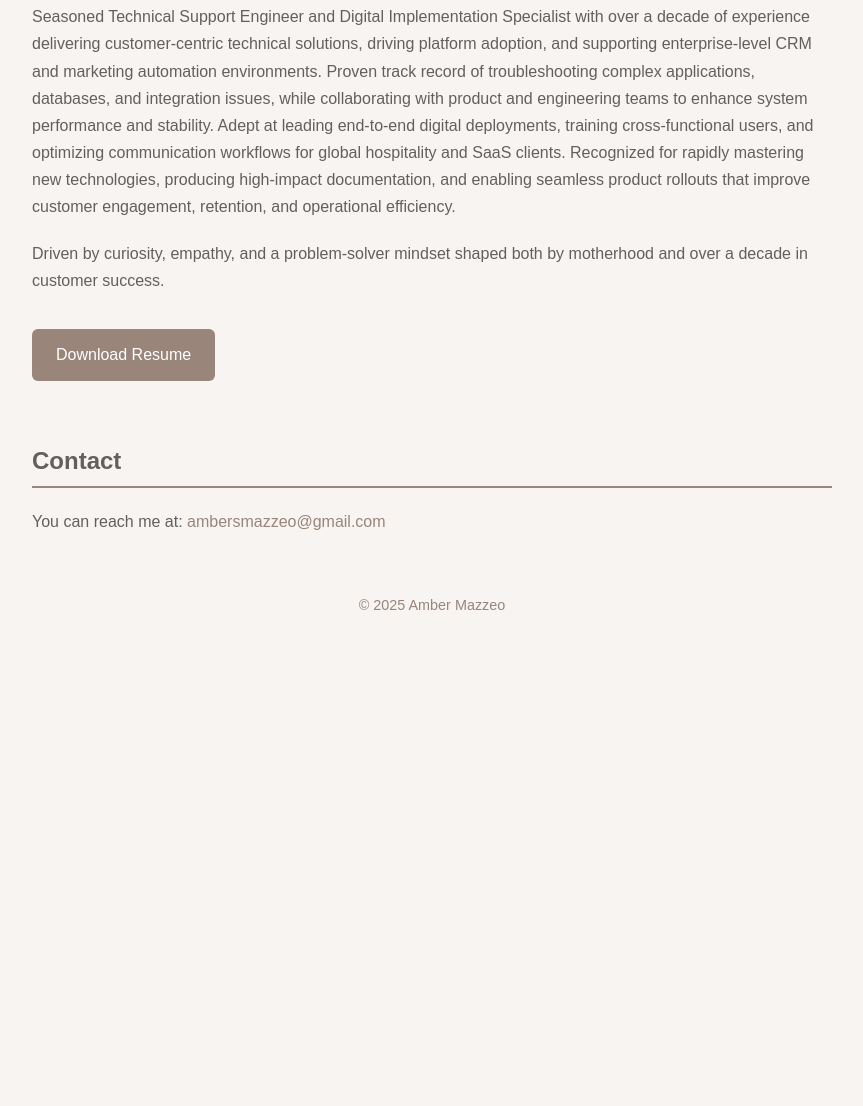
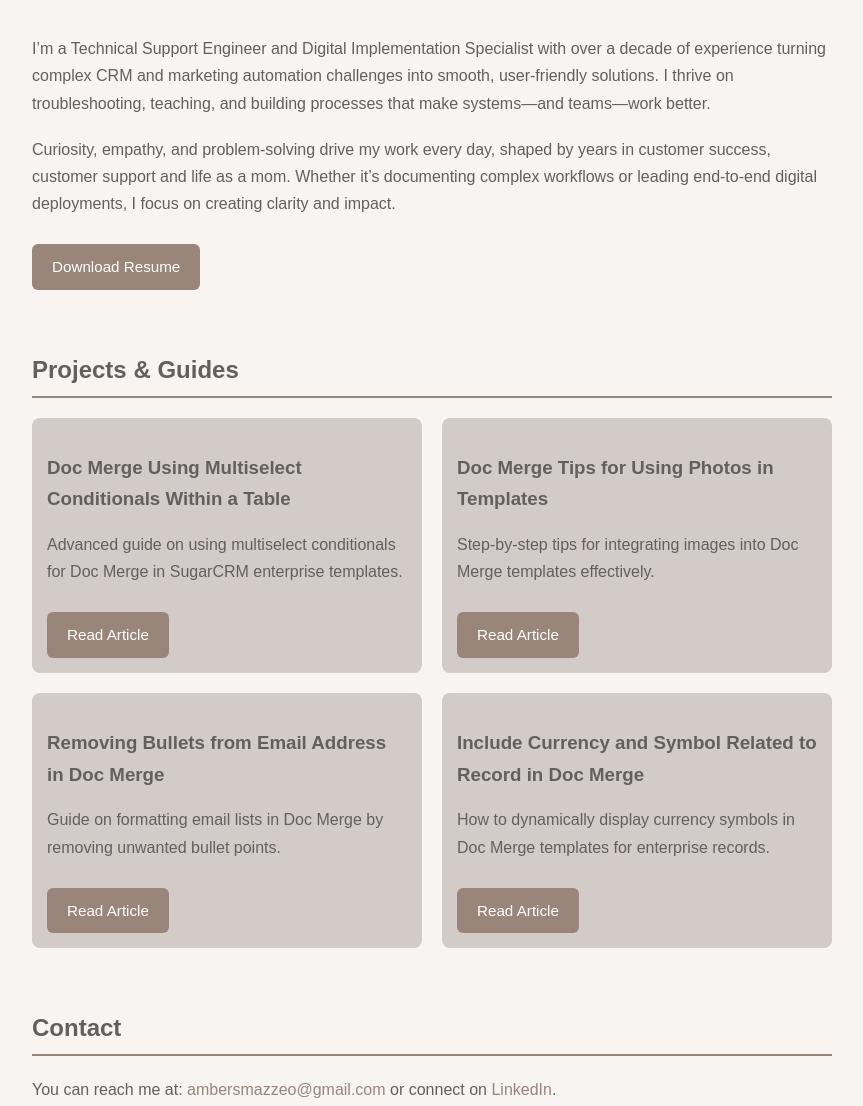
Before and after one commit to ambermazzeo/ambermazzeo.github.io, a plain HTML site: page index.html in a window 1280 px wide. Shown: the part 129-1235 px from the top of the page, without its empty margins (208-1071 px from the left). Before the commit the page ends 800 px from the top, so only its background shows below. Drawn offline with Linux system fonts and the light colour scheme.

Commit message:
Add files via upload

```diff
--- a/index.html
+++ b/index.html
@@ -28,6 +28,11 @@
       margin-top: 2.5em;
     }
 
+    h3 {
+      color: #645f5f;
+      margin-bottom: 0.3em;
+    }
+
     p {
       margin-bottom: 1.2em;
     }
@@ -35,9 +40,9 @@
     /* Button styles */
     .button {
       display: inline-block;
-            margin-top: 1em;
-            padding: 12px 24px;
-            font-size: 1em;
+      margin-top: 0.5em;
+      padding: 10px 20px;
+      font-size: 0.95em;
       background-color: #99857a;
       color: #ffffff;
       text-decoration: none;
@@ -55,7 +60,26 @@
       margin-top: 3em;
     }
 
-        /* Footer */
+    /* Projects grid */
+    .projects-grid {
+      display: grid;
+      grid-template-columns: 1fr;
+      gap: 20px;
+      margin-top: 1em;
+    }
+
+    @media(min-width: 600px) {
+      .projects-grid {
+        grid-template-columns: 1fr 1fr;
+      }
+    }
+
+    .project {
+      background-color: #d2cbc7;
+      padding: 15px;
+      border-radius: 8px;
+    }
+
     footer {
       margin-top: 4em;
       font-size: 0.9em;
@@ -80,27 +104,58 @@
   </style>
 </head>
 <body>
+  <!-- Header -->
   <h1>Amber Mazzeo</h1>
 
-    <div class="about">
-        <p>Seasoned Technical Support Engineer and Digital Implementation Specialist with over a decade of experience delivering customer-centric technical solutions, driving platform adoption, and supporting enterprise-level CRM and marketing automation environments. Proven track record of troubleshooting complex applications, databases, and integration issues, while collaborating with product and engineering teams to enhance system performance and stability. Adept at leading end-to-end digital deployments, training cross-functional users, and optimizing communication workflows for global hospitality and SaaS clients. Recognized for rapidly mastering new technologies, producing high-impact documentation, and enabling seamless product rollouts that improve customer engagement, retention, and operational efficiency.</p>
+  <!-- About Section -->
+  <div class="about section">
+    <p>I’m a Technical Support Engineer and Digital Implementation Specialist with over a decade of experience turning complex CRM and marketing automation challenges into smooth, user-friendly solutions. I thrive on troubleshooting, teaching, and building processes that make systems—and teams—work better.</p>
 
-        <p>Driven by curiosity, empathy, and a problem-solver mindset shaped both by motherhood and over a decade in customer success.</p>
+    <p>Curiosity, empathy, and problem-solving drive my work every day, shaped by years in customer success, customer support and life as a mom. Whether it’s documenting complex workflows or leading end-to-end digital deployments, I focus on creating clarity and impact.</p>
 
     <!-- Replace YOUR_GOOGLE_DRIVE_LINK with your shareable resume link -->
     <a href="https://drive.google.com/file/d/17tyq2n4Uun18tDJ9T7PhI3OxPN-ldXt4/view?usp=sharing" class="button" target="_blank" rel="noopener noreferrer">Download Resume</a>
   </div>
- <!--
+
+  <!-- Projects Section -->
   <div class="section" id="projects">
-        <h2>Projects</h2>
-        <p>Coming soon: examples of digital deployments, documentation, or CRM automation projects.</p>
-    </div>-->
+    <h2>Projects & Guides</h2>
+    <div class="projects-grid">
 
+      <div class="project">
+        <h3>Doc Merge Using Multiselect Conditionals Within a Table</h3>
+        <p>Advanced guide on using multiselect conditionals for Doc Merge in SugarCRM enterprise templates.</p>
+        <a href="https://sugarclub.sugarcrm.com/explore/help-forums/enterprise-professional/f/enterprise-professional-questions/7706/doc-merge-using-multiselect-conditionals-within-a-table" class="button" target="_blank">Read Article</a>
+      </div>
+
+      <div class="project">
+        <h3>Doc Merge Tips for Using Photos in Templates</h3>
+        <p>Step-by-step tips for integrating images into Doc Merge templates effectively.</p>
+        <a href="https://sugarclub.sugarcrm.com/explore/help-forums/enterprise-professional/f/enterprise-professional-questions/7854/doc-merge-tips-for-using-doc-merge-and-photos-in-your-templates" class="button" target="_blank">Read Article</a>
+      </div>
+
+      <div class="project">
+        <h3>Removing Bullets from Email Address in Doc Merge</h3>
+        <p>Guide on formatting email lists in Doc Merge by removing unwanted bullet points.</p>
+        <a href="https://sugarclub.sugarcrm.com/explore/help-forums/enterprise-professional/f/enterprise-professional-questions/7705/doc-merge---removing-bullets-from-email-address" class="button" target="_blank">Read Article</a>
+      </div>
+
+      <div class="project">
+        <h3>Include Currency and Symbol Related to Record in Doc Merge</h3>
+        <p>How to dynamically display currency symbols in Doc Merge templates for enterprise records.</p>
+        <a href="https://sugarclub.sugarcrm.com/explore/help-forums/enterprise-professional/f/enterprise-professional-questions/7704/doc-merge-include-currency-and-symbol-related-to-record" class="button" target="_blank">Read Article</a>
+      </div>
+
+    </div>
+  </div>
+
+  <!-- Contact Section -->
   <div class="section" id="contact">
     <h2>Contact</h2>
-        <p>You can reach me at: <a href="mailto:ambersmazzeo@gmail.com">ambersmazzeo@gmail.com</a></p>
+    <p>You can reach me at: <a href="mailto:ambersmazzeo@gmail.com">ambersmazzeo@gmail.com</a> or connect on <a href="https://www.linkedin.com/in/ambermazzeo/" target="_blank">LinkedIn</a>.</p>
   </div>
 
+  <!-- Footer -->
   <footer>
     &copy; 2025 Amber Mazzeo
   </footer>
```
Lines whose indentation alone changed are shown as unchanged.
